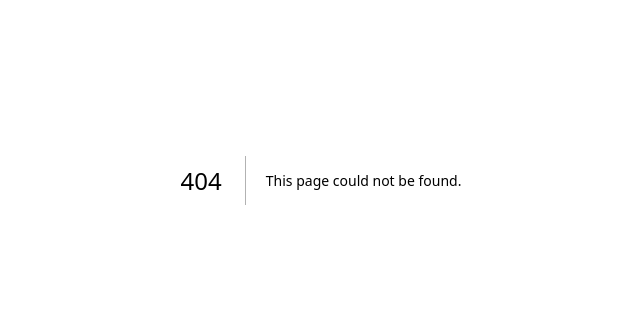
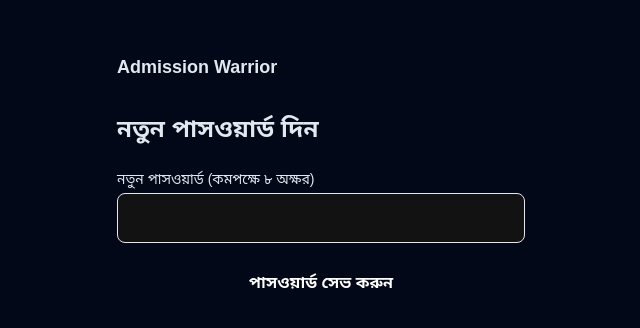
Before and after one commit to zisanislam17082008-ai/admission-warrior, a Next.js app: page /reset-password in a window 1280 px wide. Before the commit this address had no page. Shown: the part 220-548 px from the top of the page, without its empty margins (319-959 px from the left). Built offline with nearby package versions, Linux system fonts and the light colour scheme.

Commit message:
Implement reset password page with validation

```diff
--- /dev/null
+++ b/src/app/reset-password/page.tsx
@@ -0,0 +1,53 @@
+"use client";
+
+import { useState } from "react";
+import { useRouter } from "next/navigation";
+import AuthCard from "@/components/AuthCard";
+import { createClient } from "@/lib/supabase/client";
+
+export default function ResetPasswordPage() {
+  const router = useRouter();
+  const [password, setPassword] = useState("");
+  const [error, setError] = useState<string | null>(null);
+  const [loading, setLoading] = useState(false);
+
+  async function onSubmit(e: React.FormEvent<HTMLFormElement>) {
+    e.preventDefault();
+    setError(null);
+    if (password.length < 8) {
+      setError("পাসওয়ার্ড কমপক্ষে ৮ অক্ষরের হতে হবে।");
+      return;
+    }
+    setLoading(true);
+    const supabase = createClient();
+    const { error: err } = await supabase.auth.updateUser({ password });
+    setLoading(false);
+    if (err) {
+      setError("পাসওয়ার্ড বদলানো যায়নি। ইমেইলের লিংক থেকে আবার ঢুকে চেষ্টা করুন।");
+      return;
+    }
+    router.push("/dashboard");
+    router.refresh();
+  }
+
+  return (
+    <AuthCard title="নতুন পাসওয়ার্ড দিন">
+      <form onSubmit={onSubmit} className="space-y-4">
+        <div>
+          <label htmlFor="password" className="mb-1 block text-sm font-medium">
+            নতুন পাসওয়ার্ড (কমপক্ষে ৮ অক্ষর)
+          </label>
+          <input id="password" type="password" value={password}
+            onChange={(e) => setPassword(e.target.value)}
+            className="w-full rounded-lg border border-line bg-surface px-4 py-3 text-base"
+            autoComplete="new-password" required />
+        </div>
+        {error ? <p role="alert" className="text-sm text-red-600">{error}</p> : null}
+        <button type="submit" disabled={loading}
+          className="w-full rounded-lg bg-brand px-4 py-3 font-semibold text-white disabled:opacity-60">
+          {loading ? "অপেক্ষা করুন..." : "পাসওয়ার্ড সেভ করুন"}
+        </button>
+      </form>
+    </AuthCard>
+  );
+}
```
